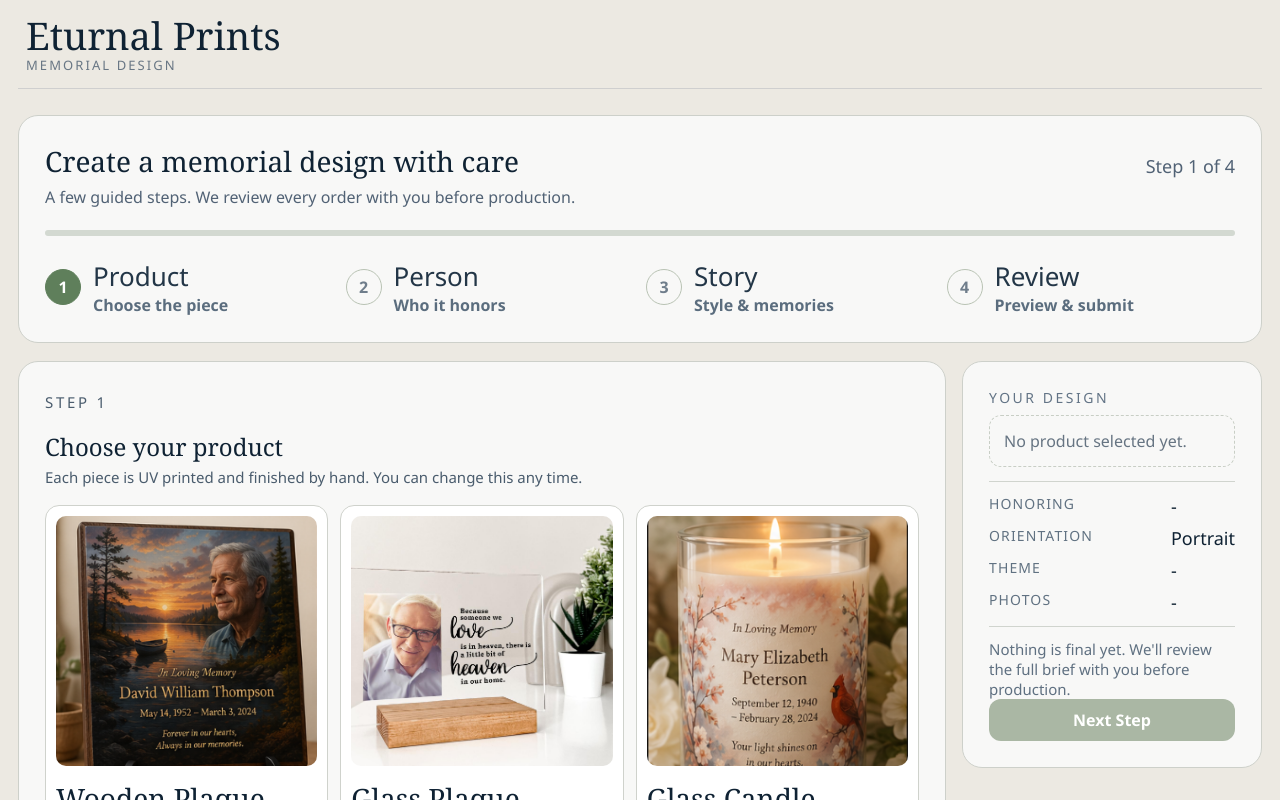
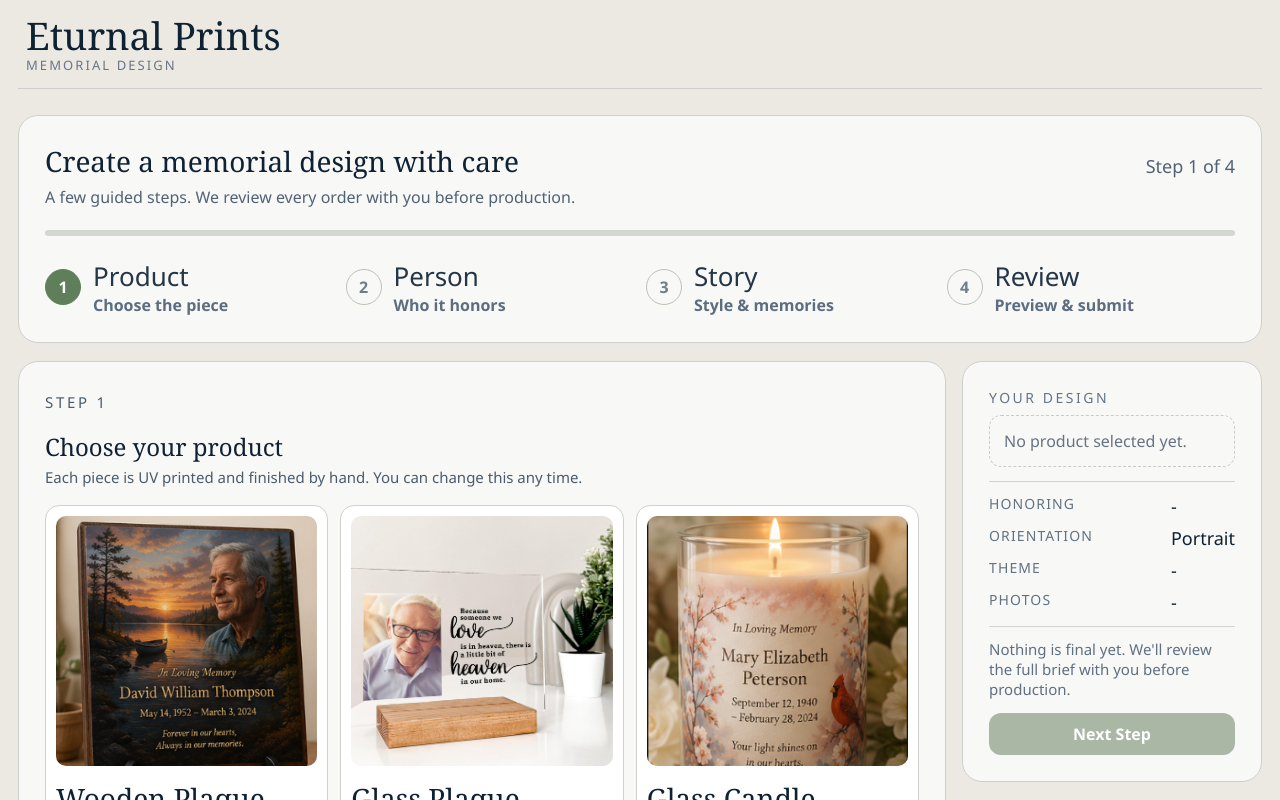
Before and after one commit to jasontruesdell85-dev/design, a Next.js app: page /studio in a window 1280 px wide. Shown: the top 800 px of the page. Built offline with nearby package versions, Linux system fonts and the light colour scheme.

Commit message:
Fix studio card spacing and side panel padding

```diff
--- a/app/globals.css
+++ b/app/globals.css
@@ -149,7 +149,8 @@ label { display: block; margin: 8px 0 6px; font-weight: 500; color: #182a38; }
 .product-card img { width: 100%; height: 250px; border-radius: 10px; object-fit: cover; }
 .product-card h3 { font-size: 28px; margin-top: 8px; }
 .product-card p { color: #4b5d6e; margin-top: 4px; font-size: 15px; }
-.meta { color: #5d6c7b; font-size: 14px; }
+.meta { color: #5d6c7b; font-size: 14px; margin-bottom: 10px; }
+.product-card button { margin-top: auto; }
 
 .panel-actions {
   margin-top: 20px;
@@ -189,7 +190,7 @@ label { display: block; margin: 8px 0 6px; font-weight: 500; color: #182a38; }
 .summary-grid p { margin: 0; font-size: 18px; }
 .summary-grid p:nth-child(odd) { text-transform: uppercase; letter-spacing: 0.08em; color: #617282; font-size: 14px; }
 
-.helper { color: #5f7081; font-size: 15px; margin-top: 6px; }
+.helper { color: #5f7081; font-size: 15px; margin-top: 6px; margin-bottom: 14px; }
 
 .thumb-row { display: grid; grid-template-columns: repeat(auto-fill, minmax(120px, 1fr)); gap: 8px; margin-top: 8px; }
 .thumb { border: 1px solid var(--line); border-radius: 10px; padding: 8px; background: #fff; }
```
